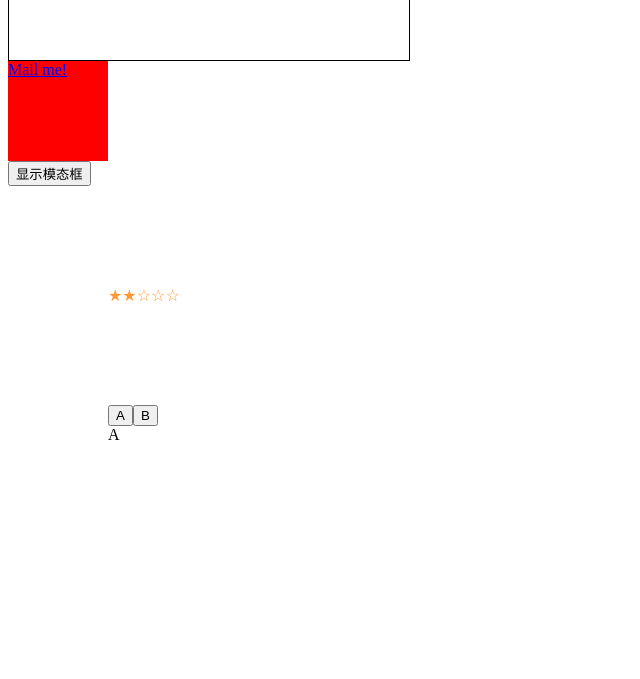
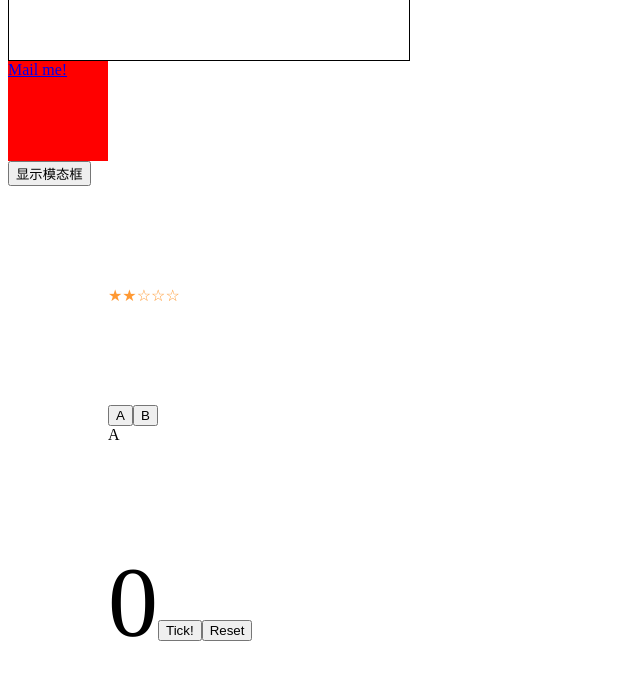
Before and after one commit to Sunny-117/React-practices, a React (Create React App) app: page / in a window 1280 px wide. Shown: the part 1723-2402 px from the top of the page, without its empty margins (0-640 px from the left). Before the commit the page ends 2267 px from the top, so only its background shows below. Built offline with nearby package versions, Linux system fonts and the light colour scheme.

Commit message:
feat: add new feature

```diff
--- a/src/App.tsx
+++ b/src/App.tsx
@@ -8,6 +8,7 @@ import { Mailto } from "./components/Visual视觉效果渲染/Mailto"
 import { Modal } from "./components/Visual视觉效果渲染/Modal"
 import { StarRating } from "./components/Visual视觉效果渲染/StarRating"
 import { TabItem, Tabs } from "./components/Visual视觉效果渲染/Tabs"
+import { Ticker } from "./components/Visual视觉效果渲染/Ticker"
 
 
 export const App = () => {
@@ -138,6 +139,11 @@ export const App = () => {
           </TabItem>
         </Tabs>
       </div>
+      <div className="ticker" style={{
+        margin: '100px'
+      }}>
+        <Ticker times={5} interval={1000} />
+      </div>
     </div>
   )
 }
--- a/src/components/Visual视觉效果渲染/Ticker/index.tsx
+++ b/src/components/Visual视觉效果渲染/Ticker/index.tsx
@@ -3,7 +3,7 @@ import { useState } from "react";
 export function Ticker(props) {
     // 当前 ticker ，默认 0
     const [ticker, setTicker] = useState(0);
-    let interval = null;
+    let interval: any = null;
 
     // 开始计时
     const tick = () => {
```
